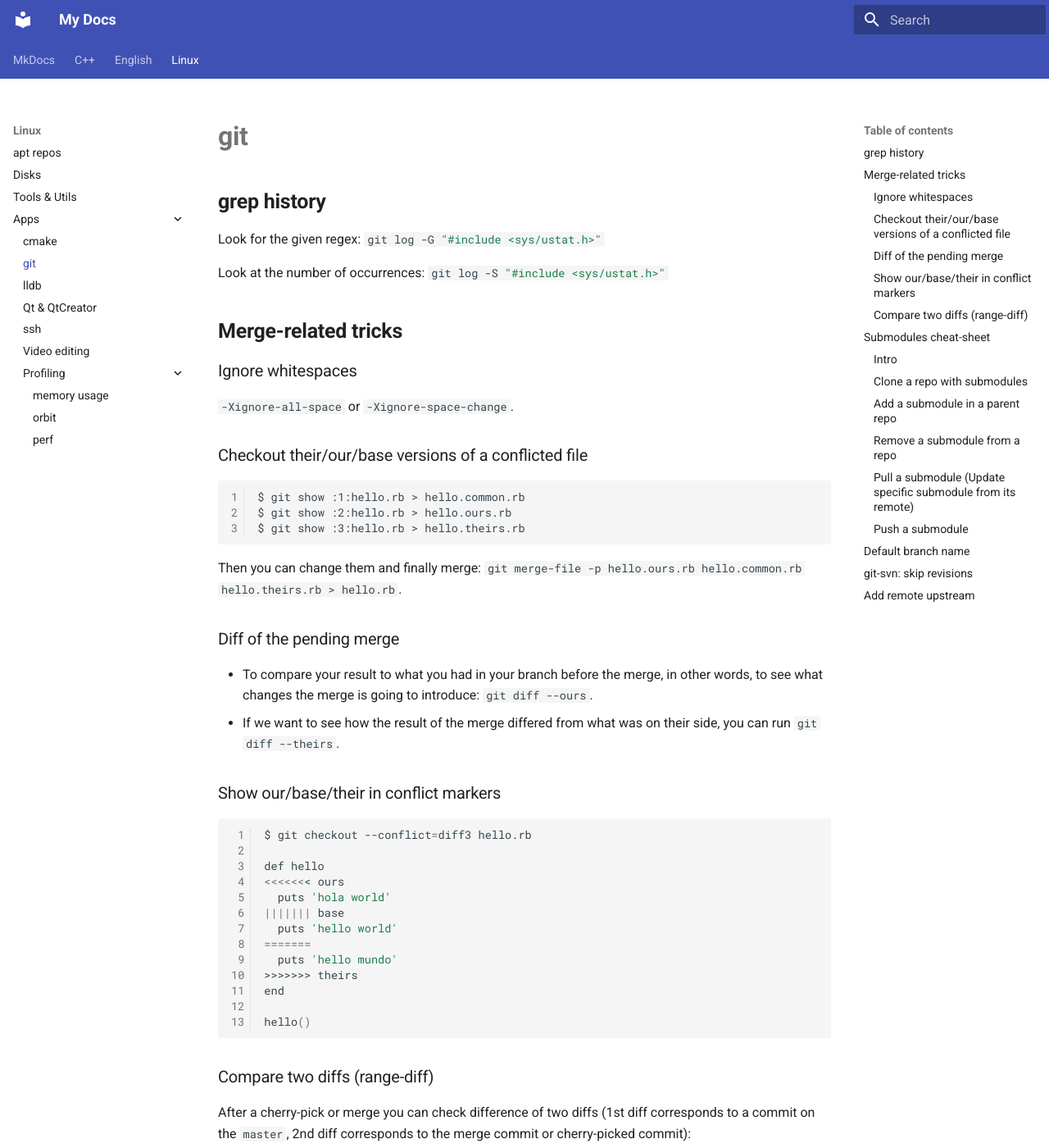
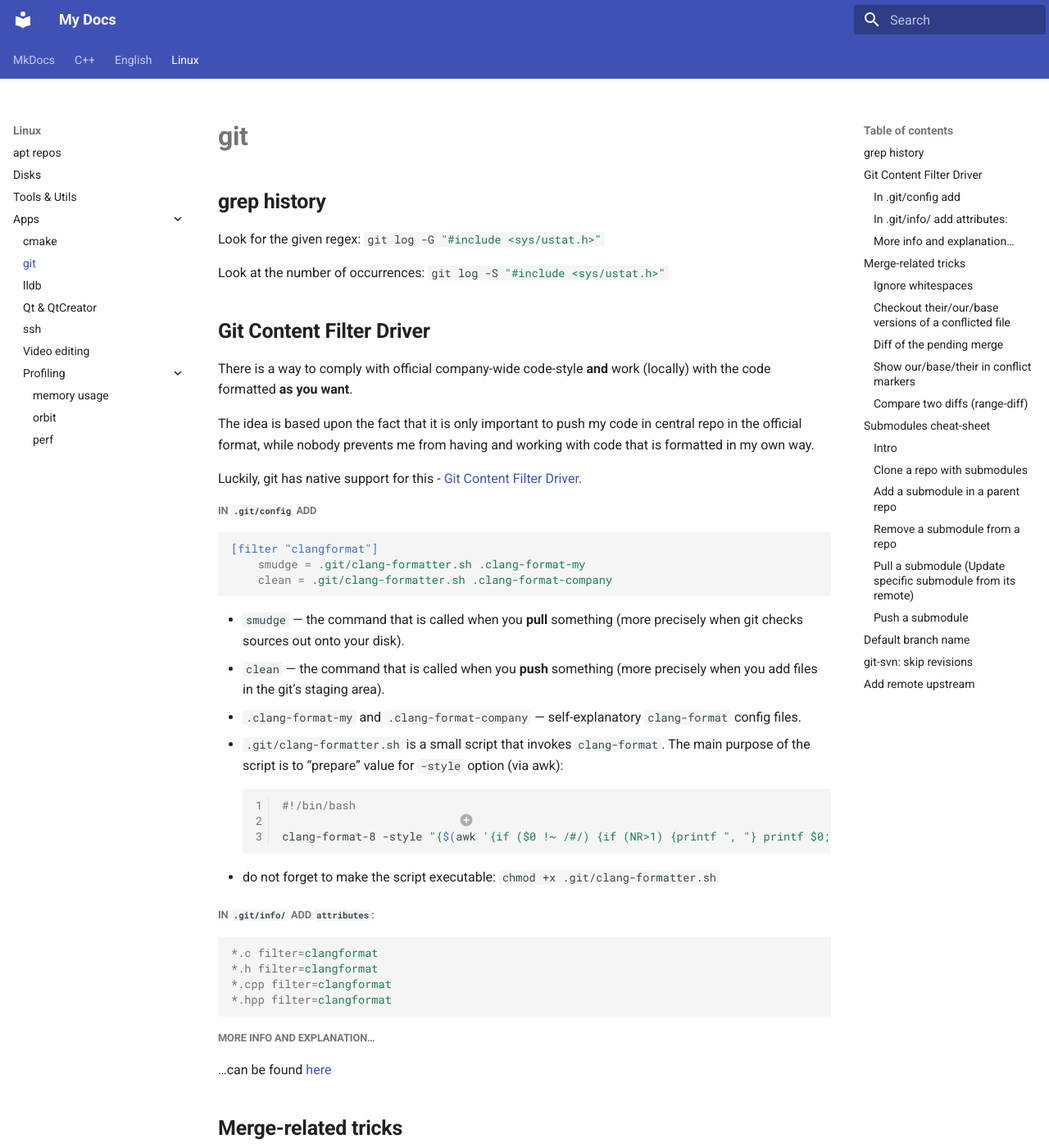
Before and after one commit to DimanNe/dimanne.github.io, an MkDocs documentation site: the page built from docs/Linux/apps/git.md, in a window 1280 px wide and 1400 px high. Shown: the whole window at 82% size. Built offline with MkDocs 1.6.1 and Material for MkDocs 9.7.7, drawn with Linux system fonts in a browser that asks for light colours.

Commit message:
Update docs

````diff
--- a/docs/Linux/apps/git.md
+++ b/docs/Linux/apps/git.md
@@ -6,6 +6,54 @@ title: git
 Look for the given regex: `#!bash git log -G "#include <sys/ustat.h>"`
 
 Look at the number of occurrences: `#!bash git log -S "#include <sys/ustat.h>"`
+
+
+
+## **Git Content Filter Driver**
+
+There is a way to comply with official company-wide code-style **and** work (locally) with the code formatted **as you want**.
+
+The idea is based upon the fact that it is only important to push my code in central repo in the official format, while
+nobody prevents me from having and working with code that is formatted in my own way.
+
+Luckily, git has native support for this - [Git Content Filter Driver](https://stackoverflow.com/questions/2316677/can-git-automatically-switch-between-spaces-and-tabs/2316728#2316728).
+
+##### In `.git/config` add
+
+```ini
+[filter "clangformat"]
+	smudge = .git/clang-formatter.sh .clang-format-my
+	clean = .git/clang-formatter.sh .clang-format-company
+```
+
+* `smudge` --- the command that is called when you **pull** something (more precisely when git checks sources out onto your disk).
+* `clean` --- the command that is called when you **push** something (more precisely when you add files in the git's staging area).
+* `.clang-format-my` and `.clang-format-company` --- self-explanatory `clang-format` config files.
+* `.git/clang-formatter.sh` is a small script that invokes `clang-format`. The main purpose of the script is to "prepare" value for
+  `-style` option (via awk):
+    ```bash linenums="1"
+    #!/bin/bash
+                              # (1)!
+    clang-format-8 -style "{$(awk '{if ($0 !~ /#/) {if (NR>1) {printf ", "} printf $0; }}' $1)}" -assume-filename=main.cpp
+    ```
+
+    1.  the awk script below converts contents of `.clang-format-my` (or `.clang-format-company`) into inline format: `-style "{Option1: Value, ...}"`,
+        because there is no way to specify filename with config to `clang-format`
+
+* do not forget to make the script executable: `chmod +x .git/clang-formatter.sh`
+
+
+##### In `.git/info/` add `attributes`:
+```ini
+*.c filter=clangformat
+*.h filter=clangformat
+*.cpp filter=clangformat
+*.hpp filter=clangformat
+```
+
+##### More info and explanation...
+...can be found [here](https://git-scm.com/book/en/v2/Customizing-Git-Git-Attributes)
+
 
 
 
@@ -122,6 +170,7 @@ The first `+/-` is from diff of the two diffs. If there is space, it means there
 
 
 
+
 ## **Submodules cheat-sheet**
 
 ### Intro
````
